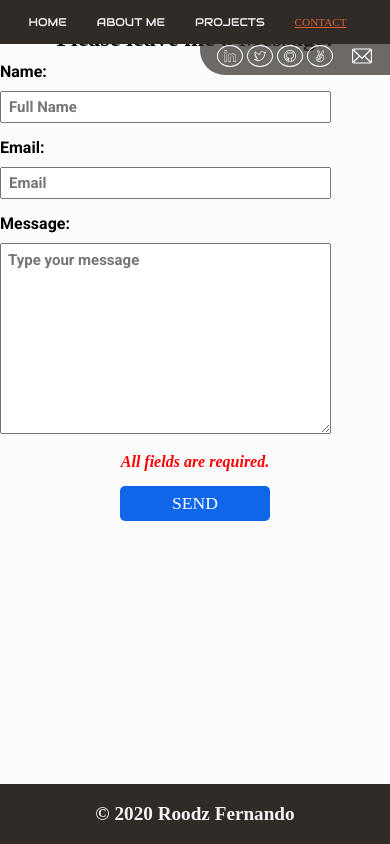
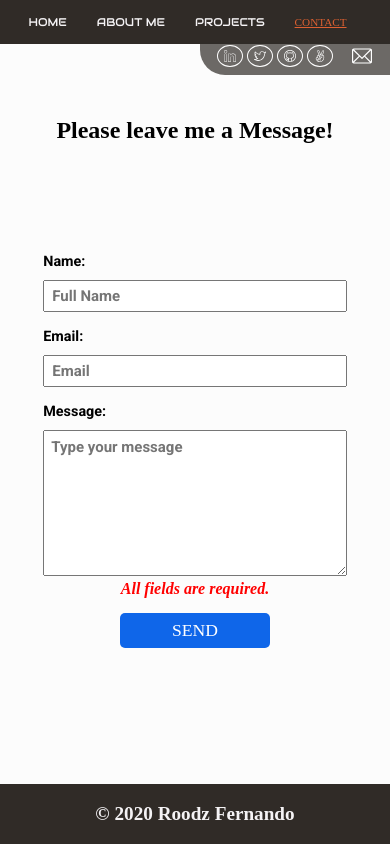
Before and after one commit to RoodzFernando/RoodzFernando.github.io, a React (Create React App) app: page /contact in a window 390 px wide. Built offline with nearby package versions, Linux system fonts and the light colour scheme; a web font is replaced by a local one.

Commit message:
Responsiveness code added for Contact component

```diff
--- a/src/components/Contact.js
+++ b/src/components/Contact.js
@@ -30,6 +30,7 @@ function Contact() {
 
     return (
         <div className="contact-page">
+            <div className="contact-wrapper">
               <p>Please leave me a Message!</p>
               <form id="msg-form" onSubmit={handleSubmit}>
                   <div className="name-section inputs">
@@ -72,6 +73,7 @@ function Contact() {
                   }
               </form>
             </div>
+        </div>
     )
 }
 
--- a/src/index.js
+++ b/src/index.js
@@ -11,6 +11,7 @@ import './styles/components/Project.scss';
 import './styles/components/About.scss';
 import './styles/components/Contact.scss';
 import './styles/components/AppRoutes.scss';
+import './styles/components/devices.scss';
 
 ReactDOM.render(
   <React.StrictMode>
--- a/src/styles/components/AppRoutes.scss
+++ b/src/styles/components/AppRoutes.scss
@@ -4,102 +4,3 @@
     height: 100vh;
     justify-content: space-between;
 }
-
-@media (max-width: 768px) {
-  .app-routes {
-    display: flex;
-    flex-direction: column-reverse;
-    .home-page {
-      top: 2em;
-      width: 100vw;
-      height: 100vh;
-      display: flex;
-      .intro {
-        align-self: flex-end;
-        margin-bottom: 5em;
-        h1 {
-          font-size: 1.5em;
-        }
-        p {
-          font-size: 1.2em;
-        }
-      }
-    }
-    nav {
-      display: block;
-      background: #302B27;
-      width: 100vw;
-      text-align: center;
-      transform: rotate(0deg);
-      position: fixed;
-      top: 0;
-      a {
-        transform: rotate(0deg);
-        margin: 15px;
-        font-size: 0.7em;
-        &:first-child {
-          margin-left: 0;
-        }
-      }
-    }
-    .aside-page {
-      .aside-header {
-        position: fixed;
-        top: 2.6em;
-        right: 0;
-        background: rgba(48, 43, 39, 0.7);
-        z-index: 10;
-        display: grid;
-        grid-template-columns: repeat(2, 1fr);
-        padding-bottom: 5px;
-        width: 45%;
-        padding-left: 15px;
-        border-bottom-left-radius: 25px;
-        h3 {
-          display: none;
-        }
-        .social-links {
-          a {
-            height: 12px;
-            padding-top: 2px;
-            img {
-              height: 12px;
-            }
-          }
-        }
-        .send-message {
-          padding-right: 5px;
-          a {
-            margin-left: 4px;
-            margin-top: 4px;
-            img {
-              height: 20px;
-            }
-          }
-        }
-      }
-    }
-    footer {
-      width: 100vw;
-      background: #302B27;
-      z-index: 10;
-    }
-  }
-
-  .about-page {
-    width: 99.5vw;
-    height: 99vh;
-    .about-text {
-      padding: 1.1em;
-      h1 {
-        font-size: 1.2em;
-      }
-      p {
-        font-size: 1.1em;
-      }
-      .signature {
-        font-size: 1em;
-      }
-    }
-  }
-}
--- a/src/styles/components/Contact.scss
+++ b/src/styles/components/Contact.scss
@@ -4,7 +4,10 @@
 .contact-page {
   display: flex;
   flex-direction: column;
-  margin-top: 25px;
+  width: 100vw;
+  height: 100vh;
+  align-items: center;
+  justify-content: center;
   p {
     text-align: center;
     font-weight: bold;
@@ -13,7 +16,8 @@
     margin-top: 0;
     margin-bottom: 10px;
   }
-  .inputs {
+  form {
+    .inputs {
     label {
       font-weight: bold;
       display: inline-block;
@@ -34,6 +38,7 @@
       margin-bottom: 15px;
       padding-left: 7px;
     }
+  }
   }
 
   .info {
--- a/src/styles/components/Project.scss
+++ b/src/styles/components/Project.scss
@@ -29,9 +29,9 @@
         transition: transform 1.5s;
         height: 255px;
         // uncomment those lines out
-        // &:hover {
+        &:hover {
           transform: rotateY(180deg);
-        // }
+        }
         .card-inner {
           height: inherit;
           border-radius: 10px;
--- /dev/null
+++ b/src/styles/components/devices.scss
@@ -0,0 +1,125 @@
+@media (max-width: 767px) {
+  .app-routes {
+    display: flex;
+    flex-direction: column-reverse;
+    .home-page {
+      top: 2em;
+      width: 100vw;
+      height: 100vh;
+      display: flex;
+      .intro {
+        align-self: flex-end;
+        margin-bottom: 5em;
+        h1 {
+          font-size: 1.5em;
+        }
+        p {
+          font-size: 1.2em;
+        }
+      }
+    }
+    nav {
+      display: block;
+      background: #302B27;
+      width: 100vw;
+      text-align: center;
+      transform: rotate(0deg);
+      position: fixed;
+      top: 0;
+      a {
+        transform: rotate(0deg);
+        margin: 15px;
+        font-size: 0.7em;
+        &:first-child {
+          margin-left: 0;
+        }
+      }
+    }
+    .aside-page {
+      .aside-header {
+        position: fixed;
+        top: 2.6em;
+        right: 0;
+        background: rgba(48, 43, 39, 0.7);
+        z-index: 10;
+        display: grid;
+        grid-template-columns: repeat(2, 1fr);
+        padding-bottom: 5px;
+        width: 45%;
+        padding-left: 15px;
+        border-bottom-left-radius: 25px;
+        h3 {
+          display: none;
+        }
+        .social-links {
+          a {
+            height: 12px;
+            padding-top: 2px;
+            img {
+              height: 12px;
+            }
+          }
+        }
+        .send-message {
+          padding-right: 5px;
+          a {
+            margin-left: 4px;
+            margin-top: 4px;
+            img {
+              height: 20px;
+            }
+          }
+        }
+      }
+    }
+    footer {
+      width: 100vw;
+      background: #302B27;
+      z-index: 10;
+    }
+  }
+
+  .about-page {
+    width: 99.5vw;
+    height: 99vh;
+    .about-text {
+      padding: 1.1em;
+      h1 {
+        font-size: 1.2em;
+      }
+      p {
+        font-size: 1.1em;
+      }
+      .signature {
+        font-size: 1em;
+      }
+    }
+  }
+
+  .contact-page {
+    margin-top: 4.9em;
+    width: 100vw;
+    height: 90vh;
+    form {
+      width: 100vw;
+      height: 70vh;
+      display: flex;
+      flex-direction: column;
+      align-items: center;
+      justify-content: center;
+      .inputs {
+        label {
+          font-size: 0.9em;
+        }
+        input {
+          width: 19.5em;
+        }
+        textarea {
+          width: 19.5em;
+          margin-bottom: 0;
+          height: 9em;
+        }
+      }
+    }
+  }
+}
```
Also changed, not shown: 1 other file (tests, documents, lock files or other folders). Lines whose indentation alone changed are shown as unchanged.
